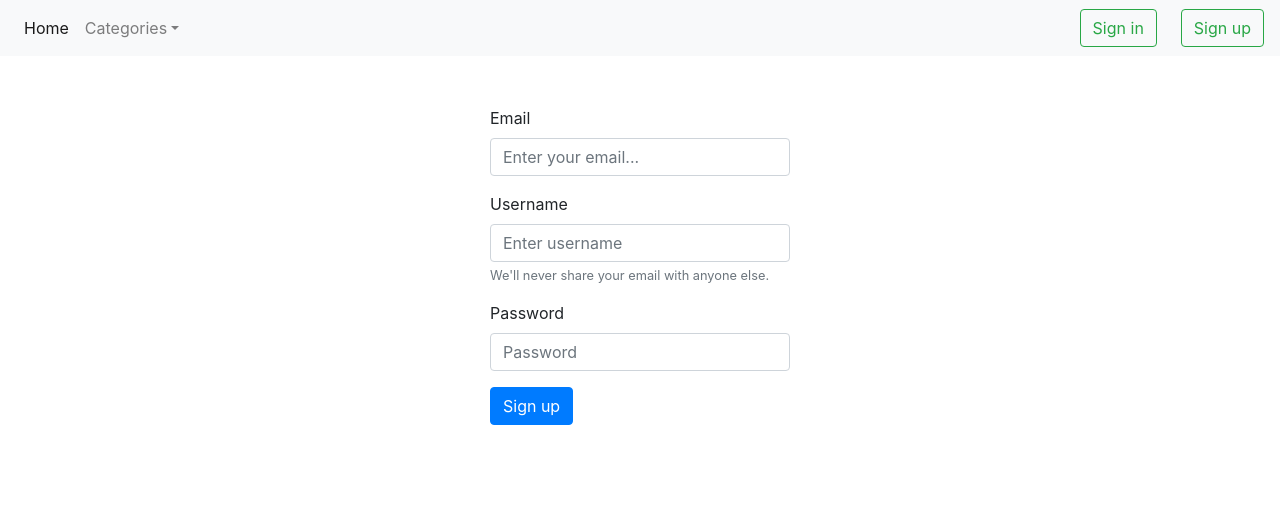
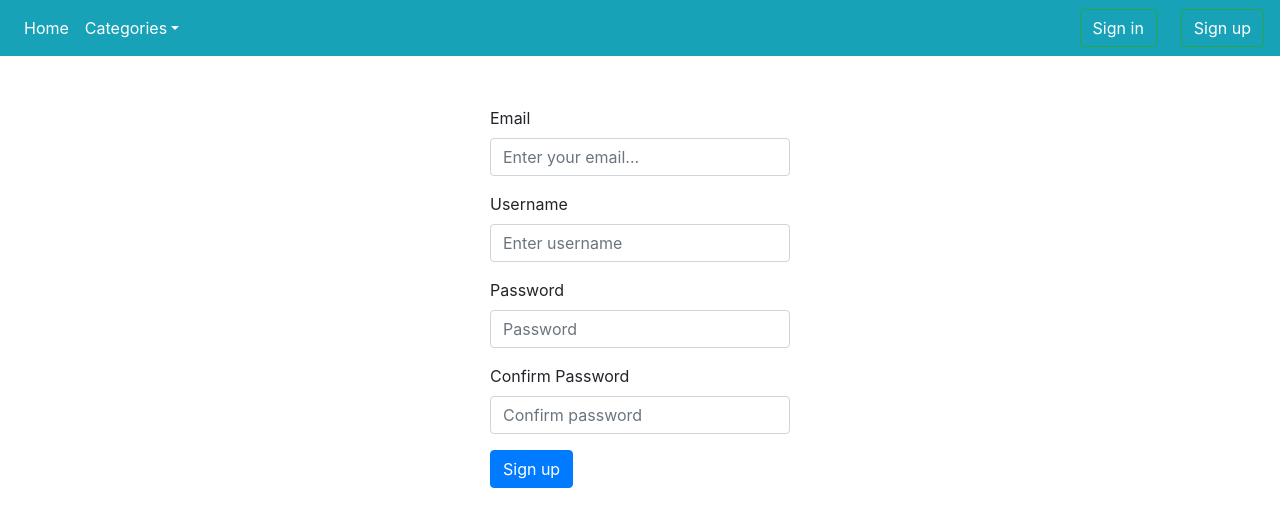
Before and after one commit to oscar-nguyen-goldenowl/manage-cart, a React (Create React App) app: page /signup in a window 1280 px wide. Shown: the top 526 px of the page. Built offline with nearby package versions, Linux system fonts and the light colour scheme.

Commit message:
check password and confirmPassword

```diff
--- /dev/null
+++ b/src/App.css
@@ -0,0 +1,3 @@
+.nav-link{
+    color: #ffffff !important;
+}
--- a/src/App.js
+++ b/src/App.js
@@ -7,6 +7,7 @@ import Loading from './components/loading';
 import Signin from './components/signin';
 import Signup from './components/signup';
 
+import "./App.css";
 
 
 class App extends Component {
--- a/src/components/signin/index.js
+++ b/src/components/signin/index.js
@@ -1,27 +1,49 @@
-import React from 'react';
+import React, { Component } from 'react';
 import "./signin.css";
 
-const index = () => {
+class index extends Component {
+    constructor(props) {
+        super(props);
+        this.state = {
+            username: "",
+            password: "",
+            errors: ""
+        }
+    }
+    onChange = (event) => {
+        const target = event.target;
+        const value = target.type === 'checkbox' ? target.checked : target.value;
+        const name = event.target.name;
+        this.setState({
+            [name]: value
+        });
+    }
+
+    onSubmit = (e) => {
+        e.preventDefault();
+        this.props.history.push('/');
+    }
+    render() {
         return (
             <div className="signin">
-          <form>
+                <form onSubmit={this.onSubmit}>
                     <div className="form-group">
-                    <label htmlFor="exampleInputEmail1">Username</label>
-                    <input type="text" className="form-control" id="exampleInputEmail1" aria-describedby="emailHelp" placeholder="Enter username" />
-                    <small id="emailHelp" className="form-text text-muted">We'll never share your email with anyone else.</small>
+                        <label htmlFor="username">Username</label>
+                        <input type="text" className="form-control" id="username" name="username" aria-describedby="emailHelp" placeholder="Enter username" required/>
                     </div>
                     <div className="form-group">
-                    <label htmlFor="exampleInputPassword1">Password</label>
-                    <input type="password" className="form-control" id="exampleInputPassword1" placeholder="Password" />
+                        <label htmlFor="password">Password</label>
+                        <input type="password" className="form-control" id="password" name="password" placeholder="Password" />
                     </div>
                     <div className="form-check">
                         <input type="checkbox" className="form-check-input" id="exampleCheck1" />
                         <label className="form-check-label" htmlFor="exampleCheck1">Check me out</label>
                     </div>
-                <button type="submit" className="btn btn-primary">Sign in</button>
+                    <button type="submit" className="btn btn-primary mt-4">Sign in</button>
                 </form>
             </div>
         );
-};
+    }
+}
 
 export default index;
--- a/src/components/signup/index.js
+++ b/src/components/signup/index.js
@@ -1,27 +1,68 @@
-import React from 'react';
+import React,{ Component } from 'react';
 import './signup.css'
 
-const index = () => {
+class index extends Component {
+    constructor(props) {
+        super(props);
+        this.state = {
+            email: "",
+            username: "",
+            password: "",
+            confirmPassword: "",
+            error: ""
+        }
+    }
+    onChange = (event) => {
+        const target = event.target;
+        const value = target.type === 'checkbox' ? target.checked : target.value;
+        const name = event.target.name;
+        this.setState({
+            [name]: value
+        });
+    }
+
+    onSubmit = (e) => {
+        e.preventDefault();
+        const {password, confirmPassword} = this.state;
+        if(password !== confirmPassword){
+            const error = "Password must match..";
+            this.setState({
+                error
+            });
+        }else{
+            this.setState({
+                error: ""
+            });
+            this.props.history.push('/');
+        }
+    }
+    render() {
+        const {error} = this.state;
         return (
             <div className="signup">
-            <form>
+                <form onSubmit={this.onSubmit}>
                     <div className="form-group">
-                    <label htmlFor="exampleInputPassword1">Email</label>
-                    <input type="email" className="form-control" id="exampleInputPassword1" placeholder="Enter your email..." />
+                        <label htmlFor="email">Email</label>
+                        <input onChange={this.onChange} type="email" className="form-control" id="email" name="email" placeholder="Enter your email..." required/>
                     </div>
                     <div className="form-group">
-                    <label htmlFor="exampleInputEmail1">Username</label>
-                    <input type="text" className="form-control" id="exampleInputEmail1" aria-describedby="emailHelp" placeholder="Enter username" />
-                    <small id="emailHelp" className="form-text text-muted">We'll never share your email with anyone else.</small>
+                        <label htmlFor="username">Username</label>
+                        <input onChange={this.onChange} type="text" className="form-control" id="username" name="username" aria-describedby="emailHelp" placeholder="Enter username" required/>
                     </div>
                     <div className="form-group">
-                    <label htmlFor="exampleInputPassword1">Password</label>
-                    <input type="password" className="form-control" id="exampleInputPassword1" placeholder="Password" />
+                        <label htmlFor="password">Password</label>
+                        <input onChange={this.onChange} type="password" className="form-control" id="password" name="password" placeholder="Password" required/>
+                    </div>
+                    <div className="form-group">
+                        <label htmlFor="confirmPassword">Confirm Password</label>
+                        <input onChange={this.onChange} type="password" className="form-control" id="confirmPassword" name="confirmPassword" placeholder="Confirm password" required/>
+                        <small id="passwordHelpBlock" className="form-text text-danger">{error ? error : ""}</small>
                     </div>
                     <button type="submit" className="btn btn-primary">Sign up</button>
                 </form>
             </div>
         );
-};
+    }
+}
 
 export default index;
--- a/src/containers/Navigation.js
+++ b/src/containers/Navigation.js
@@ -1,12 +1,13 @@
 import React, { Component } from 'react';
 import {Link} from 'react-router-dom';
 import {connect} from 'react-redux';
+
 
 class Navigation extends Component {
 
     render() {
         return (
-            <nav className="navbar navbar-expand-lg navbar-light bg-light">
+            <nav className="navbar navbar-expand-lg navbar-light bg-info">
                 <button className="navbar-toggler" type="button" data-toggle="collapse" data-target="#navbarSupportedContent" aria-controls="navbarSupportedContent" aria-expanded="false" aria-label="Toggle navigation">
                     <span className="navbar-toggler-icon" />
                 </button>
@@ -29,8 +30,8 @@ class Navigation extends Component {
                         </li>
                     </ul>
                     <div className="form-inline my-2 my-lg-0">
-                        <Link to="/signin" className="btn btn-outline-success my-2 my-sm-0" >Sign in</Link>
-                        <Link to="/signup" className="btn btn-outline-success my-2 my-sm-0 ml-4" >Sign up</Link>
+                        <Link to="/signin" className="btn btn-outline-success my-2 my-sm-0 text-white" >Sign in</Link>
+                        <Link to="/signup" className="btn btn-outline-success my-2 my-sm-0 ml-4 text-white" >Sign up</Link>
                     </div>
                 </div>
             </nav>
```
Also changed, not shown: .eslintrc.json. Lines whose indentation alone changed are shown as unchanged.
